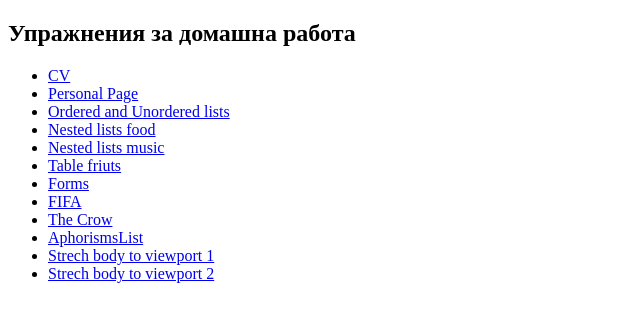
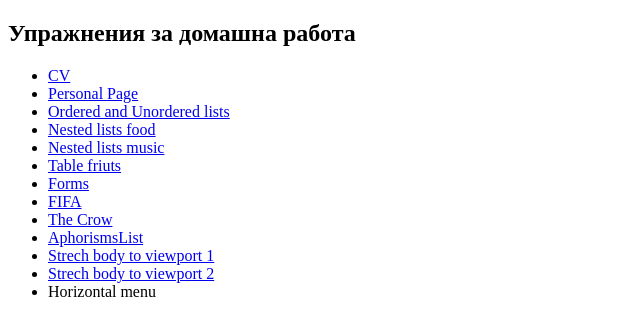
Before and after one commit to NikoletaChipeva/WD_Course_HW, a plain HTML site: page index.html in a window 1280 px wide. Shown: the whole page, without its empty margins (0-640 px from the left). Drawn offline with Linux system fonts and the light colour scheme.

Commit message:
add horizontal menu

```diff
--- a/index.html
+++ b/index.html
@@ -22,6 +22,7 @@
         <li><a href="/HW/pages/AphorismsList.html" targer="_blank">AphorismsList</a></li>
         <li><a href="/HW/pages/taskStretchBodyToViewport1.html" target="_blank">Strech body to viewport 1</a></li>
         <li><a href="/HW/pages/taskStretchBodyToViewport2.html" target="_blank">Strech body to viewport 2</a></li>
+        <li><a href="/HW/pages/horizontalMenu.html"></a>Horizontal menu</li>
     </ul>
 </body>
 </html>
```
